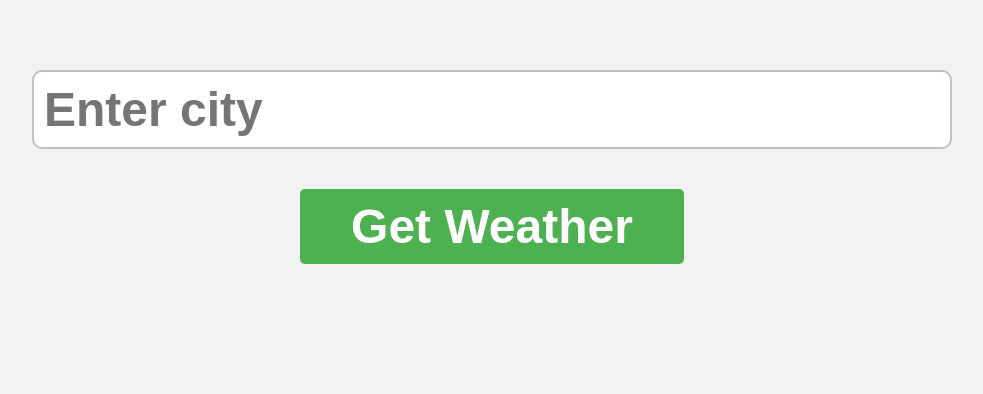
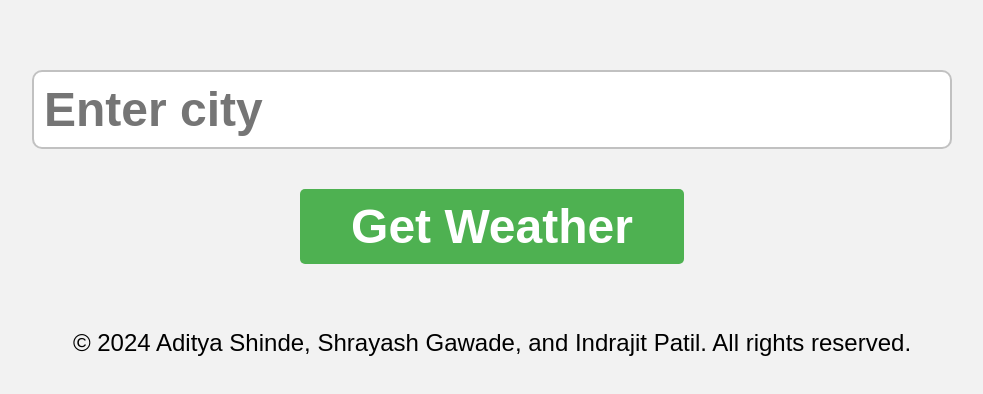
Before and after one commit to shindeaditya685/weather-app, a plain HTML site: page index.html in a window 1280 px wide. Shown: the top 394 px of the page, without its empty margins (148-1131 px from the left). Drawn offline with Linux system fonts and the light colour scheme.

Commit message:
Update index.html
Added Copywrite

```diff
--- a/index.html
+++ b/index.html
@@ -14,5 +14,8 @@
 
     <div class="card" style="display: none"></div>
     <script src="index.js"></script>
+    <footer>
+    <p>&copy; 2024 Aditya Shinde, Shrayash Gawade, and Indrajit Patil. All rights reserved.</p>
+  </footer>
   </body>
 </html>
```
